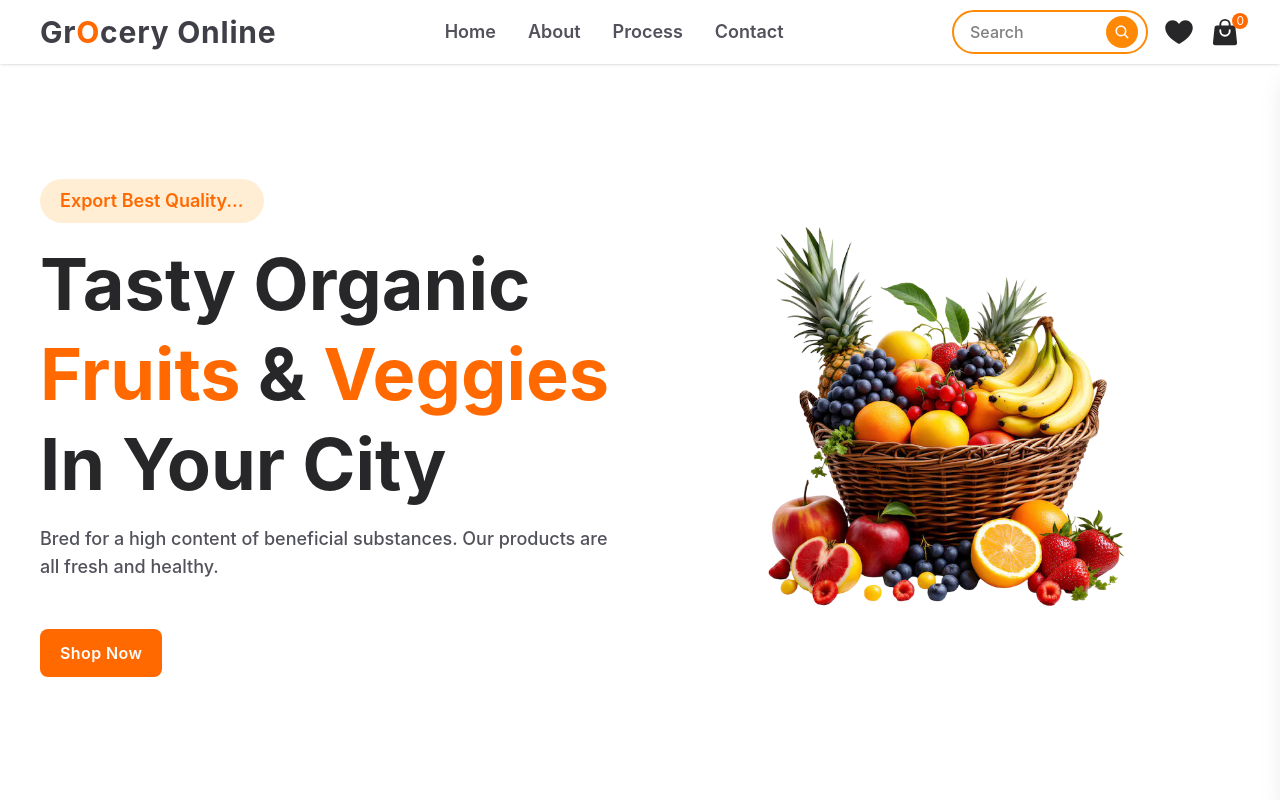
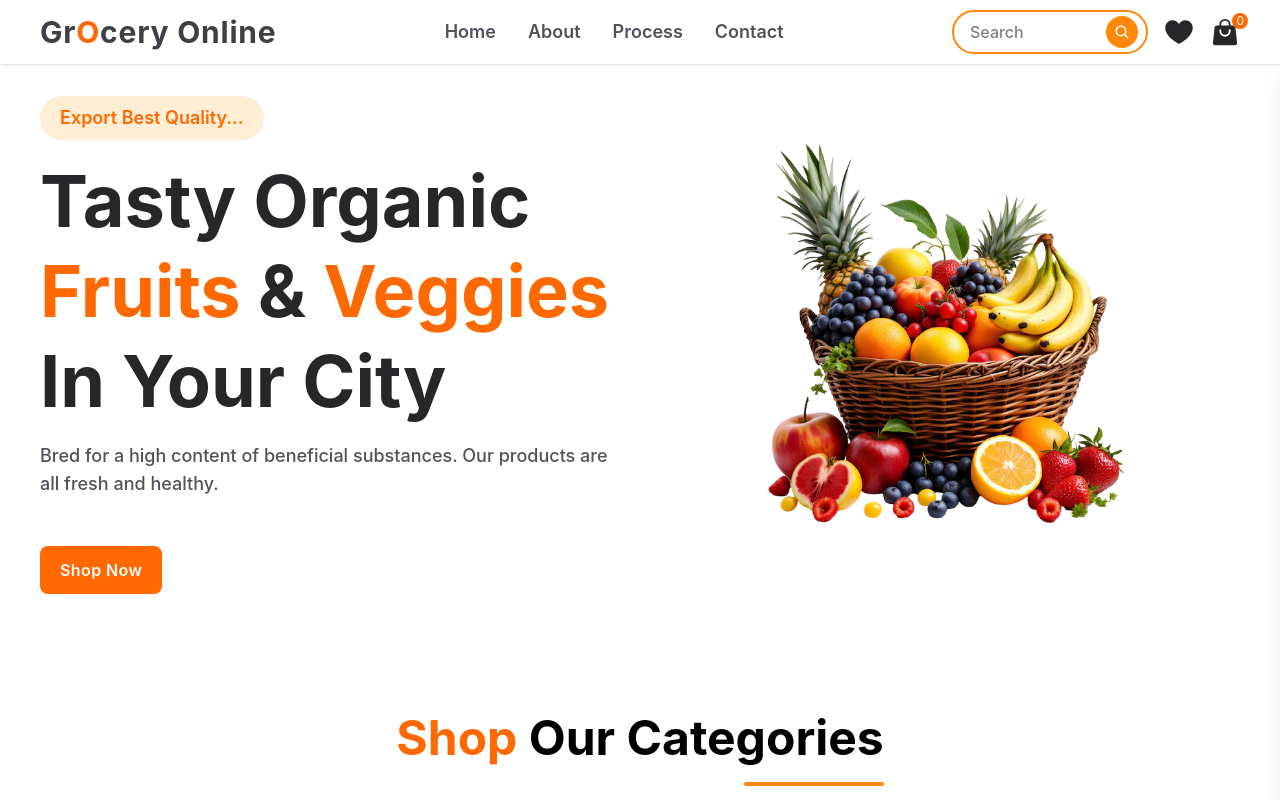
Before and after one commit to hemraj-kumawat/Grocery-Online-Website, a React (Vite) app: page / in a window 1280 px wide. Shown: the top 800 px of the page. Built offline with nearby package versions, Linux system fonts and the light colour scheme.

Commit message:
bug   fixed

```diff
--- a/src/components/Hero/HeroSection.jsx
+++ b/src/components/Hero/HeroSection.jsx
@@ -6,7 +6,7 @@ function HeroSection() {
   return (
     // hero section
     <section>
-      <div className="grid grid-cols-1 md:grid-cols-2 items-center px-6 md:px-10 gap-10 py-10 min-h-screen pt-24">
+      <div className="grid grid-cols-1 md:grid-cols-2 items-center px-6 md:px-10 gap-10 py-10 pt-24">
         {/* content section */}
         <div>
           <span className="bg-orange-100 text-orange-500 text-lg px-5 py-2 rounded-full font-semibold inline-block">
```
